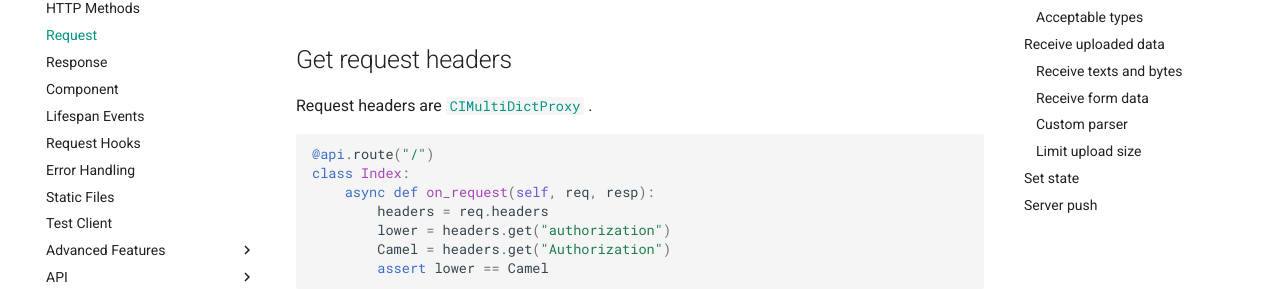
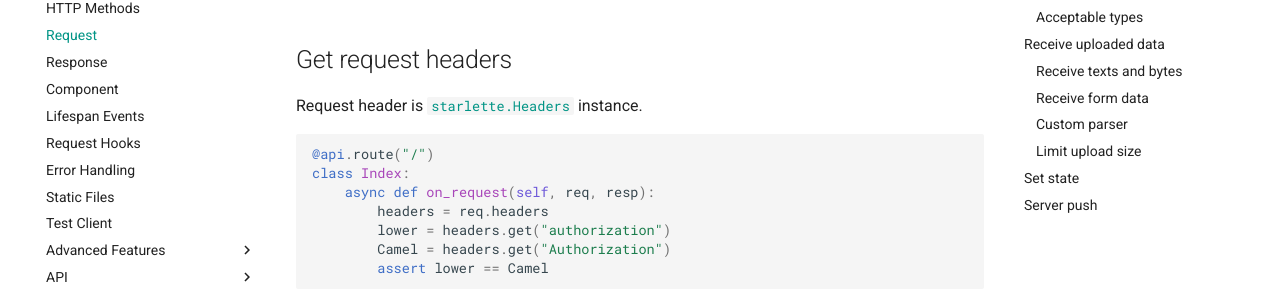
Before and after one commit to tkamenoko/spangle, an MkDocs documentation site: the page built from markdown/request.md, in a window 1280 px wide and 900 px high. Shown: the part 229-518 px from the top of the window. Built offline with MkDocs 1.6.1 and Material for MkDocs 9.7.7, drawn with Linux system fonts in a browser that asks for light colours; comment, search, counter and statistics services are not loaded.

Commit message:
fix: docs

````diff
--- a/markdown/request.md
+++ b/markdown/request.md
@@ -8,7 +8,7 @@ version: v0.11.0
 
 ## Get request headers
 
-Request headers are [`CIMultiDictProxy`](https://github.com/aio-libs/multidict) .
+Request header is [`starlette.Headers`](https://www.starlette.io/requests/#headers) instance.
 
 ```python
 @api.route("/")
````
